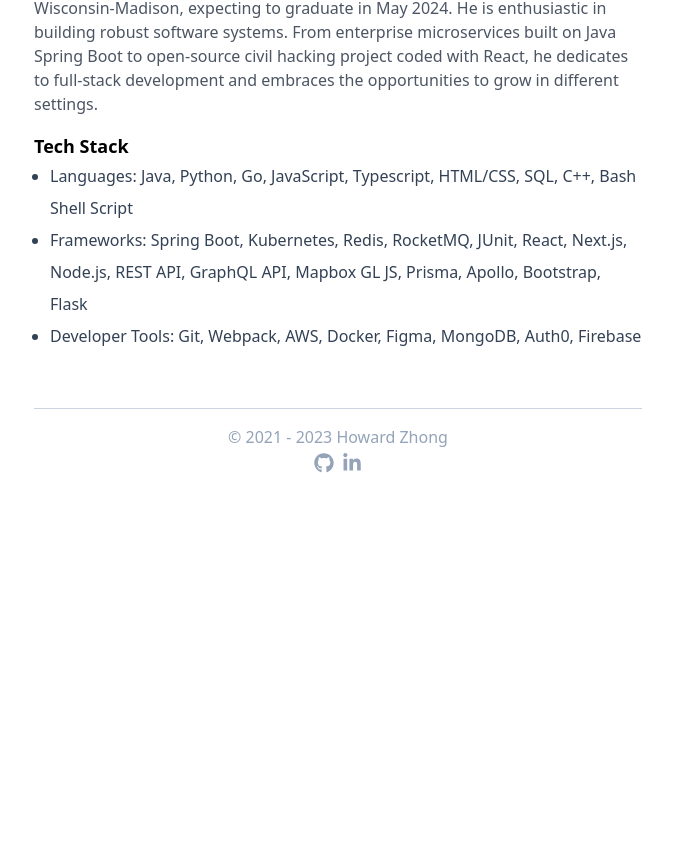
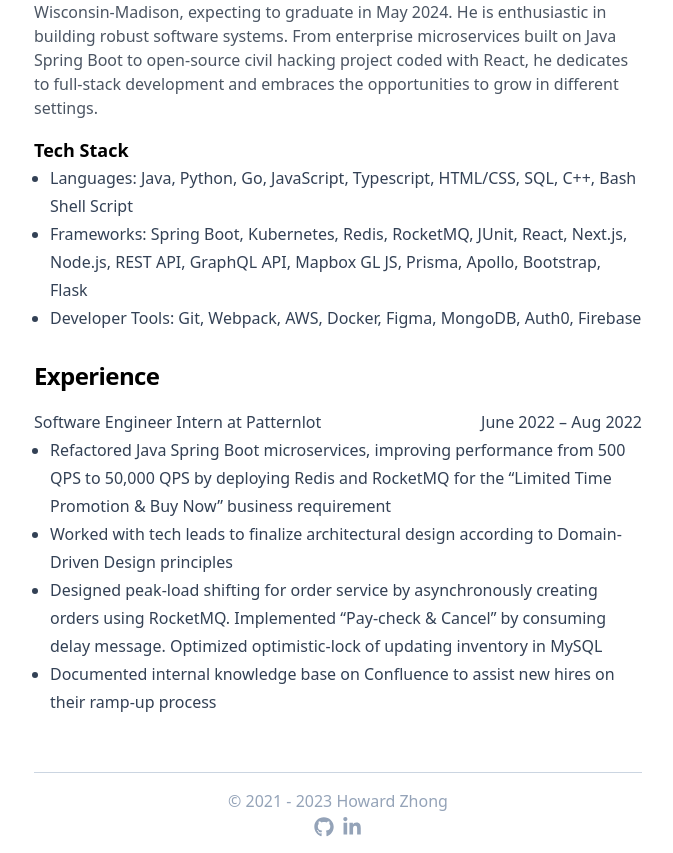
Before and after one commit to h2zh/personal-website, a Next.js app: page / in a window 1280 px wide. Shown: the part 576-1429 px from the top of the page, without its empty margins (302-975 px from the left). Before the commit the page ends 1065 px from the top, so only its background shows below. Built offline with nearby package versions, Linux system fonts and the light colour scheme.

Commit message:
fix deployment bugs and add content

```diff
--- a/components/profile.tsx
+++ b/components/profile.tsx
@@ -2,12 +2,12 @@ const Profile = () => {
   return (
     <div
       id="profile"
-      className="flex flex-col justify-center items-start max-w-2xl mx-auto mb-8 w-full"
+      className="flex flex-col justify-center items-start max-w-2xl mx-auto mb-8 w-full space-y-4"
     >
       <h1 className="font-bold text-2xl md:text-2xl tracking-tight mb-0 text-black mt-6">
         Bio
       </h1>
-      <div className="text-gray-600 mt-3 mb-4">
+      <div className="text-gray-600">
         <p>
           Howard Zhong is a Computer Science Master's student at University of
           Wisconsin-Madison, expecting to graduate in May 2024. He is
@@ -17,7 +17,7 @@ const Profile = () => {
           embraces the opportunities to grow in different settings.
         </p>
       </div>
-      <div className="prose leading-8 tracking-normal ">
+      <div className="prose leading-7 tracking-normal ">
         <h3 className="font-bold text-lg prose text-black">Tech Stack</h3>
         <ul className="list-disc pl-4">
           <li>
@@ -35,6 +35,41 @@ const Profile = () => {
           </li>
         </ul>
       </div>
+
+      <h1 className="font-bold text-2xl md:text-2xl tracking-tight pt-3 text-black">
+        Experience
+      </h1>
+      <div className="leading-7 ">
+        <div className="flex flex-col sm:flex-row justify-between">
+          <div>Software Engineer Intern at Patternlot</div>
+          <div>June 2022 – Aug 2022</div>
+        </div>
+        {/* <div className="flex flex-row justify-between">
+          <div></div>
+          <div>Remote</div>
+        </div> */}
+        <ul className="list-disc pl-4">
+          <li>
+            Refactored Java Spring Boot microservices, improving performance
+            from 500 QPS to 50,000 QPS by deploying Redis and RocketMQ for the
+            “Limited Time Promotion & Buy Now” business requirement
+          </li>
+          <li>
+            Worked with tech leads to finalize architectural design according to
+            Domain-Driven Design principles
+          </li>
+          <li>
+            Designed peak-load shifting for order service by asynchronously
+            creating orders using RocketMQ. Implemented “Pay-check & Cancel” by
+            consuming delay message. Optimized optimistic-lock of updating
+            inventory in MySQL
+          </li>
+          <li>
+            Documented internal knowledge base on Confluence to assist new hires
+            on their ramp-up process
+          </li>
+        </ul>
+      </div>
     </div>
   );
 };
--- a/pages/aboutme.tsx
+++ b/pages/aboutme.tsx
@@ -27,7 +27,7 @@ const AboutMe = () => {
           wanted to uncover the mechanism of these tiny but powerful software.
           To understand the programming fundamentals, I started with Java.
           Later, I learned more backend frameworks based on Java and got
-          exposure to web development in Javascript. Now, I'm learning to
+          exposure to web development in Javascript. Now, I&apos;m learning to
           develop high impact system built on the cloud.
         </p>
       </div>
```
